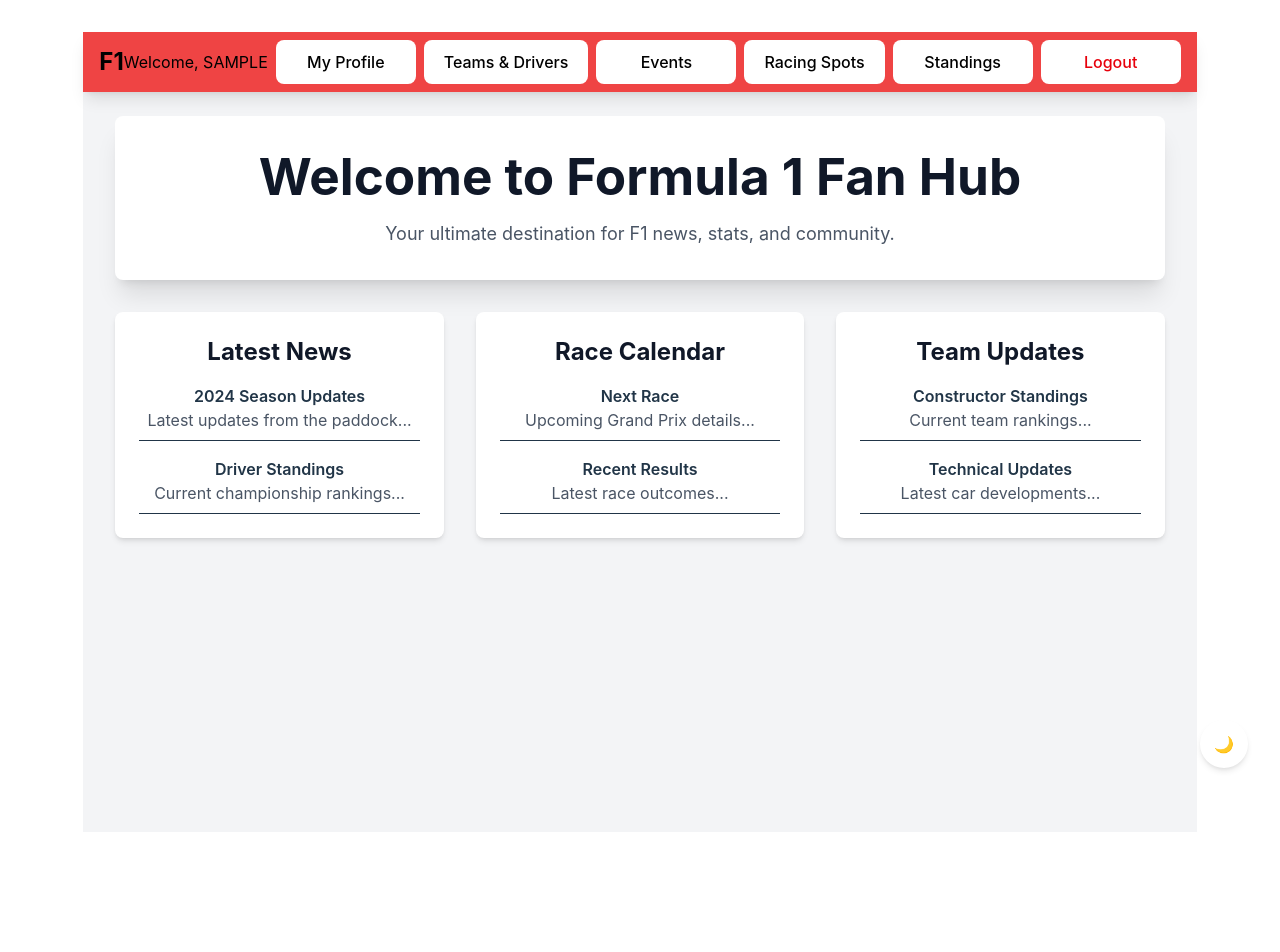
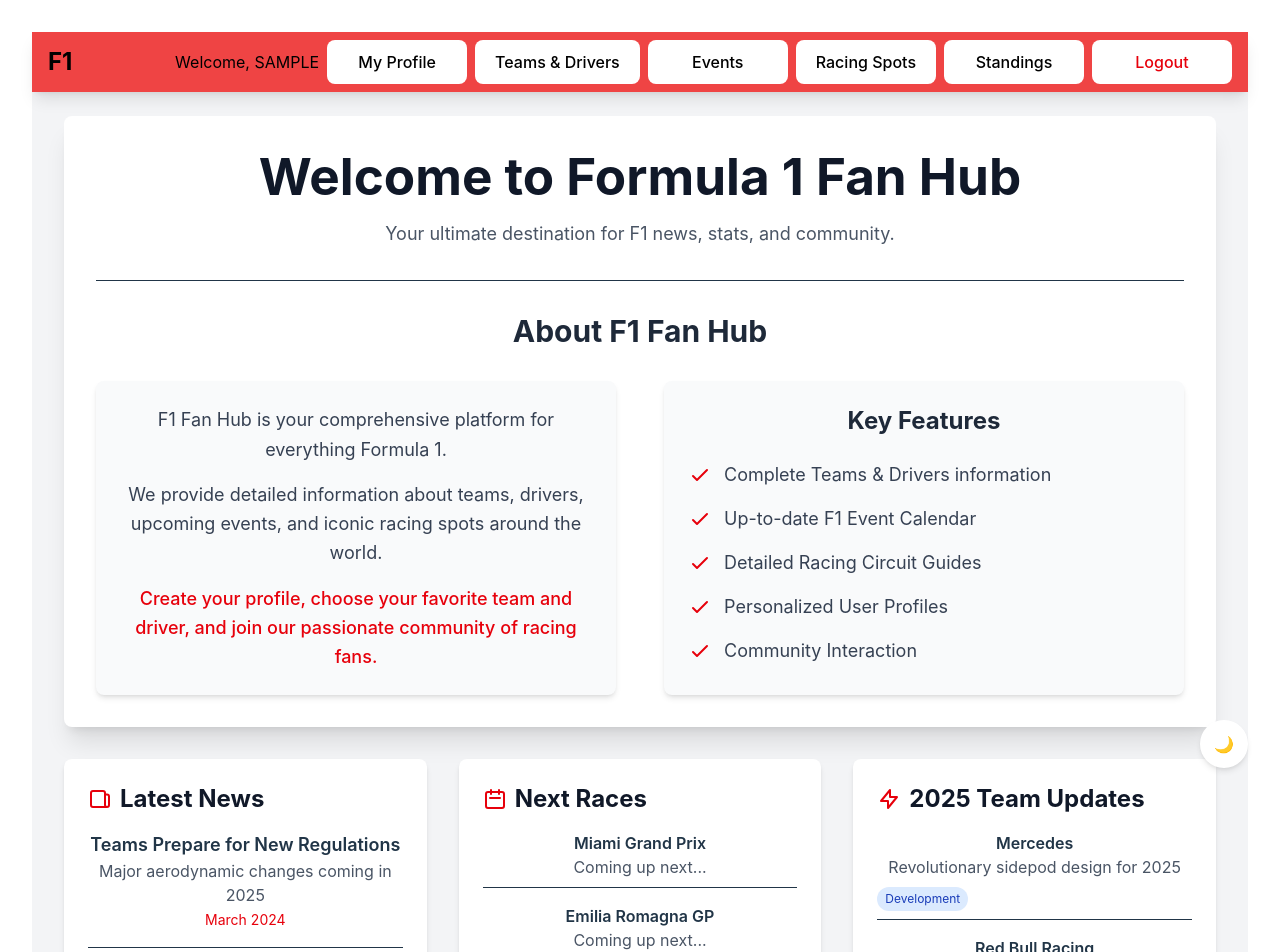
Before and after one commit to Dangutman98/F1Project, a React (Vite) app in the folder client/: page /home in a window 1280 px wide. Shown: the top 952 px of the page. Before the commit the page ends 864 px from the top, so only its background shows below. Built offline with nearby package versions, Linux system fonts and the light colour scheme; no server answers; sample sign-in values are in the browser's storage.

Commit message:
Edited HomePage

```diff
--- a/client/package.json
+++ b/client/package.json
@@ -12,6 +12,7 @@
   "dependencies": {
     "@tailwindcss/vite": "^4.0.8",
     "axios": "^1.7.9",
+    "framer-motion": "^12.6.3",
     "react": "^19.0.0",
     "react-dom": "^19.0.0",
     "react-router-dom": "^7.2.0"
--- a/client/src/components/DriverStandings.tsx
+++ b/client/src/components/DriverStandings.tsx
@@ -45,14 +45,12 @@ const DriverStandings: React.FC = () => {
                 setLoading(true);
                 setError(null);
 
-                console.log('Fetching standings data...');
+
                 const [data2023, data2024] = await Promise.all([
                     fetchWithRetry('http://localhost:5066/api/DriverStandings/2023'),
                     fetchWithRetry('http://localhost:5066/api/DriverStandings/2024')
                 ]);
 
-                console.log('2023 Standings:', data2023);
-                console.log('2024 Standings:', data2024);
 
                 if (Array.isArray(data2023)) {
                     setStandings2023(data2023);
--- a/client/src/components/Events.tsx
+++ b/client/src/components/Events.tsx
@@ -109,7 +109,7 @@ export default function Events() {
     try {
       // Extract the base name without "Grand Prix" for matching
       const baseName = raceName.replace(' Grand Prix', '');
-      console.log('Looking for image for:', baseName); // Debug log
+
       const image = eventImages[baseName];
       if (!image) {
         console.log('No direct match, trying alternative names...'); // Debug log
--- a/client/src/components/HomePage.tsx
+++ b/client/src/components/HomePage.tsx
@@ -1,9 +1,56 @@
 import { useNavigate } from 'react-router-dom';
 import { useUser } from '../context/UserContext';
+import { useState, useEffect } from 'react';
+import { motion } from 'framer-motion';
 
 export default function HomePage() {
   const navigate = useNavigate();
   const { user, logout } = useUser();
+  const [currentNewsIndex, setCurrentNewsIndex] = useState(0);
+  const [isHovered, setIsHovered] = useState(null);
+
+  const latestNews = [
+    {
+      title: "2025 F1 Calendar Revealed",
+      content: "Record-breaking 24-race calendar confirmed for 2025 season",
+      date: "April 2024"
+    },
+    {
+      title: "Teams Prepare for New Regulations",
+      content: "Major aerodynamic changes coming in 2025",
+      date: "March 2024"
+    },
+    {
+      title: "Sustainable Fuel Implementation",
+      content: "F1 moves closer to carbon neutrality goals",
+      date: "March 2024"
+    }
+  ];
+
+  const teamUpdates = [
+    {
+      team: "Mercedes",
+      update: "Revolutionary sidepod design for 2025",
+      status: "Development"
+    },
+    {
+      team: "Red Bull Racing",
+      update: "New power unit partnership announced",
+      status: "Confirmed"
+    },
+    {
+      team: "Ferrari",
+      update: "Advanced hybrid system testing",
+      status: "Testing"
+    }
+  ];
+
+  useEffect(() => {
+    const interval = setInterval(() => {
+      setCurrentNewsIndex((prev) => (prev + 1) % latestNews.length);
+    }, 5000);
+    return () => clearInterval(interval);
+  }, []);
 
   const handleLogout = () => {
     logout();
@@ -11,7 +58,7 @@ export default function HomePage() {
   };
 
   return (
-    <div className="min-h-screen bg-gray-100">
+    <div className="min-h-screen bg-gray-100 dark:bg-gray-900">
       {/* Navigation Bar */}
       <nav className="bg-red-600 shadow-lg w-full">
         <div className="w-full px-2 sm:px-4">
@@ -67,63 +114,168 @@ export default function HomePage() {
       {/* Main Content */}
       <div className="max-w-7xl mx-auto py-6 sm:px-6 lg:px-8">
         {/* Hero Section */}
-        <div className="bg-white rounded-lg shadow-xl overflow-hidden mb-8">
+        <div className="bg-white dark:bg-gray-800 rounded-lg shadow-xl dark:shadow-gray-900 overflow-hidden mb-8">
           <div className="p-8">
-            <h1 className="text-4xl font-bold text-gray-900 mb-4">
+            <h1 className="text-4xl font-bold text-gray-900 dark:text-white mb-4">
               Welcome to Formula 1 Fan Hub
             </h1>
-            <p className="text-gray-600 text-lg">
+            <p className="text-gray-600 dark:text-gray-300 text-lg mb-8">
               Your ultimate destination for F1 news, stats, and community.
             </p>
+            <div className="border-t dark:border-gray-700 pt-8">
+              <h2 className="text-3xl font-bold text-gray-800 dark:text-white mb-8 text-center">About F1 Fan Hub</h2>
+              <div className="grid grid-cols-1 md:grid-cols-2 gap-12">
+                <div className="bg-gray-50 dark:bg-gray-700 p-6 rounded-lg shadow-md hover:shadow-lg transition-shadow duration-300">
+                  <p className="text-gray-700 dark:text-gray-200 leading-relaxed text-center text-lg">
+                    F1 Fan Hub is your comprehensive platform for everything Formula 1.
+                    <span className="block mt-4">
+                      We provide detailed information about teams, drivers, upcoming events, and iconic racing spots around the world.
+                    </span>
+                    <span className="block mt-4 font-medium text-red-600 dark:text-red-400">
+                      Create your profile, choose your favorite team and driver, and join our passionate community of racing fans.
+                    </span>
+                  </p>
+                </div>
+                <div className="bg-gray-50 dark:bg-gray-700 p-6 rounded-lg shadow-md hover:shadow-lg transition-shadow duration-300">
+                  <h3 className="text-2xl font-bold text-gray-800 dark:text-white mb-6 text-center">Key Features</h3>
+                  <ul className="space-y-4">
+                    <li className="flex items-center space-x-3 text-gray-700 dark:text-gray-200">
+                      <svg className="h-6 w-6 text-red-600 dark:text-red-500" fill="none" stroke="currentColor" viewBox="0 0 24 24">
+                        <path strokeLinecap="round" strokeLinejoin="round" strokeWidth="2" d="M5 13l4 4L19 7" />
+                      </svg>
+                      <span className="text-lg">Complete Teams & Drivers information</span>
+                    </li>
+                    <li className="flex items-center space-x-3 text-gray-700 dark:text-gray-200">
+                      <svg className="h-6 w-6 text-red-600 dark:text-red-500" fill="none" stroke="currentColor" viewBox="0 0 24 24">
+                        <path strokeLinecap="round" strokeLinejoin="round" strokeWidth="2" d="M5 13l4 4L19 7" />
+                      </svg>
+                      <span className="text-lg">Up-to-date F1 Event Calendar</span>
+                    </li>
+                    <li className="flex items-center space-x-3 text-gray-700 dark:text-gray-200">
+                      <svg className="h-6 w-6 text-red-600 dark:text-red-500" fill="none" stroke="currentColor" viewBox="0 0 24 24">
+                        <path strokeLinecap="round" strokeLinejoin="round" strokeWidth="2" d="M5 13l4 4L19 7" />
+                      </svg>
+                      <span className="text-lg">Detailed Racing Circuit Guides</span>
+                    </li>
+                    <li className="flex items-center space-x-3 text-gray-700 dark:text-gray-200">
+                      <svg className="h-6 w-6 text-red-600 dark:text-red-500" fill="none" stroke="currentColor" viewBox="0 0 24 24">
+                        <path strokeLinecap="round" strokeLinejoin="round" strokeWidth="2" d="M5 13l4 4L19 7" />
+                      </svg>
+                      <span className="text-lg">Personalized User Profiles</span>
+                    </li>
+                    <li className="flex items-center space-x-3 text-gray-700 dark:text-gray-200">
+                      <svg className="h-6 w-6 text-red-600 dark:text-red-500" fill="none" stroke="currentColor" viewBox="0 0 24 24">
+                        <path strokeLinecap="round" strokeLinejoin="round" strokeWidth="2" d="M5 13l4 4L19 7" />
+                      </svg>
+                      <span className="text-lg">Community Interaction</span>
+                    </li>
+                  </ul>
+                </div>
+              </div>
+            </div>
           </div>
         </div>
 
         {/* Featured Sections */}
         <div className="grid grid-cols-1 md:grid-cols-2 lg:grid-cols-3 gap-8">
-          {/* Latest News */}
-          <div className="bg-white rounded-lg shadow-md p-6">
-            <h2 className="text-2xl font-bold text-gray-900 mb-4">Latest News</h2>
+          {/* Latest News - with sliding animation */}
+          <motion.div
+            className="bg-white dark:bg-gray-800 rounded-lg shadow-md p-6 overflow-hidden dark:shadow-gray-900"
+            initial={{ opacity: 0, y: 20 }}
+            animate={{ opacity: 1, y: 0 }}
+            transition={{ duration: 0.5 }}
+          >
+            <h2 className="text-2xl font-bold text-gray-900 dark:text-white mb-4 flex items-center">
+              <svg className="w-6 h-6 text-red-600 dark:text-red-500 mr-2" fill="none" stroke="currentColor" viewBox="0 0 24 24">
+                <path strokeLinecap="round" strokeLinejoin="round" strokeWidth="2" d="M19 20H5a2 2 0 01-2-2V6a2 2 0 012-2h10a2 2 0 012 2v1m2 13a2 2 0 01-2-2V7m2 13a2 2 0 002-2V9.5a2 2 0 00-2-2h-2" />
+              </svg>
+              Latest News
+            </h2>
             <div className="space-y-4">
-              <div className="border-b pb-2">
-                <h3 className="font-semibold">2024 Season Updates</h3>
-                <p className="text-gray-600">Latest updates from the paddock...</p>
-              </div>
-              <div className="border-b pb-2">
-                <h3 className="font-semibold">Driver Standings</h3>
-                <p className="text-gray-600">Current championship rankings...</p>
-              </div>
+              <motion.div
+                key={currentNewsIndex}
+                initial={{ opacity: 0, x: 50 }}
+                animate={{ opacity: 1, x: 0 }}
+                exit={{ opacity: 0, x: -50 }}
+                className="border-b dark:border-gray-700 pb-4"
+              >
+                <h3 className="font-semibold text-lg dark:text-white">{latestNews[currentNewsIndex].title}</h3>
+                <p className="text-gray-600 dark:text-gray-300">{latestNews[currentNewsIndex].content}</p>
+                <span className="text-sm text-red-600 dark:text-red-400">{latestNews[currentNewsIndex].date}</span>
+              </motion.div>
             </div>
-          </div>
+          </motion.div>
 
-          {/* Race Calendar */}
-          <div className="bg-white rounded-lg shadow-md p-6">
-            <h2 className="text-2xl font-bold text-gray-900 mb-4">Race Calendar</h2>
+          {/* Race Calendar - with hover effects */}
+          <motion.div
+            className="bg-white dark:bg-gray-800 rounded-lg shadow-md p-6 dark:shadow-gray-900"
+            initial={{ opacity: 0, y: 20 }}
+            animate={{ opacity: 1, y: 0 }}
+            transition={{ duration: 0.5, delay: 0.2 }}
+          >
+            <h2 className="text-2xl font-bold text-gray-900 dark:text-white mb-4 flex items-center">
+              <svg className="w-6 h-6 text-red-600 dark:text-red-500 mr-2" fill="none" stroke="currentColor" viewBox="0 0 24 24">
+                <path strokeLinecap="round" strokeLinejoin="round" strokeWidth="2" d="M8 7V3m8 4V3m-9 8h10M5 21h14a2 2 0 002-2V7a2 2 0 00-2-2H5a2 2 0 00-2 2v12a2 2 0 002 2z" />
+              </svg>
+              Next Races
+            </h2>
             <div className="space-y-4">
-              <div className="border-b pb-2">
-                <h3 className="font-semibold">Next Race</h3>
-                <p className="text-gray-600">Upcoming Grand Prix details...</p>
-              </div>
-              <div className="border-b pb-2">
-                <h3 className="font-semibold">Recent Results</h3>
-                <p className="text-gray-600">Latest race outcomes...</p>
-              </div>
+              {["Miami Grand Prix", "Emilia Romagna GP", "Monaco Grand Prix"].map((race, index) => (
+                <motion.div
+                  key={race}
+                  className="border-b dark:border-gray-700 pb-2 cursor-pointer"
+                  whileHover={{ scale: 1.02, x: 10 }}
+                  onHoverStart={() => setIsHovered(index)}
+                  onHoverEnd={() => setIsHovered(null)}
+                >
+                  <h3 className="font-semibold dark:text-white">{race}</h3>
+                  <p className={`text-gray-600 dark:text-gray-300 transition-colors duration-200 ${isHovered === index ? 'text-red-600 dark:text-red-400' : ''}`}>
+                    Coming up next...
+                  </p>
+                </motion.div>
+              ))}
             </div>
-          </div>
+          </motion.div>
 
-          {/* Team Updates */}
-          <div className="bg-white rounded-lg shadow-md p-6">
-            <h2 className="text-2xl font-bold text-gray-900 mb-4">Team Updates</h2>
+          {/* Team Updates - with progress indicators */}
+          <motion.div
+            className="bg-white dark:!bg-gray-800 rounded-lg shadow-md p-6 dark:shadow-gray-900"
+            initial={{ opacity: 0, y: 20 }}
+            animate={{ opacity: 1, y: 0 }}
+            transition={{ duration: 0.5, delay: 0.4 }}
+          >
+            <h2 className="text-2xl font-bold text-gray-900 dark:!text-white mb-4 flex items-center">
+              <svg className="w-6 h-6 text-red-600 dark:!text-red-500 mr-2" fill="none" stroke="currentColor" viewBox="0 0 24 24">
+                <path strokeLinecap="round" strokeLinejoin="round" strokeWidth="2" d="M13 10V3L4 14h7v7l9-11h-7z" />
+              </svg>
+              2025 Team Updates
+            </h2>
             <div className="space-y-4">
-              <div className="border-b pb-2">
-                <h3 className="font-semibold">Constructor Standings</h3>
-                <p className="text-gray-600">Current team rankings...</p>
-              </div>
-              <div className="border-b pb-2">
-                <h3 className="font-semibold">Technical Updates</h3>
-                <p className="text-gray-600">Latest car developments...</p>
-              </div>
+              {teamUpdates.map((update, index) => (
+                <motion.div
+                  key={update.team}
+                  className="border-b dark:!border-gray-700 pb-2"
+                  initial={{ opacity: 0, x: -20 }}
+                  animate={{ opacity: 1, x: 0 }}
+                  transition={{ delay: index * 0.2 }}
+                >
+                  <h3 className="font-semibold dark:!text-white">{update.team}</h3>
+                  <p className="text-gray-600 dark:!text-gray-300">{update.update}</p>
+                  <div className="flex items-center mt-2">
+                    <span className={`px-2 py-1 text-xs rounded-full ${
+                      update.status === 'Confirmed'
+                        ? 'bg-green-100 text-green-800 status-badge-confirmed'
+                        : update.status === 'Testing'
+                        ? 'bg-yellow-100 text-yellow-800 status-badge-testing'
+                        : 'bg-blue-100 text-blue-800 status-badge-development'
+                    }`}>
+                      {update.status}
+                    </span>
+                  </div>
+                </motion.div>
+              ))}
             </div>
-          </div>
+          </motion.div>
         </div>
       </div>
     </div>
--- a/client/src/components/Profile.tsx
+++ b/client/src/components/Profile.tsx
@@ -101,7 +101,6 @@ export default function Profile() {
       }
 
       try {
-        console.log('Fetching data for user ID:', user.id); // Add this for debugging
 
         // Always fetch photo from our endpoint
         const photoResponse = await fetch(`http://localhost:5066/api/user/${user.id}/profile-photo`);
--- a/client/src/components/RacingSpots.tsx
+++ b/client/src/components/RacingSpots.tsx
@@ -21,13 +21,12 @@ export default function RacingSpots() {
       }
 
       try {
-        console.log('Fetching favorite spots for user:', user.id);
         const response = await fetch(`http://localhost:5066/api/event/favorite/all/${user.id}`);
-        console.log('Response status:', response.status);
+
 
         if (response.ok) {
           const spots = await response.json();
-          console.log('Received favorite spots:', spots);
+
           setFavoriteSpots(spots);
         } else {
           console.error('Failed to fetch favorite spots:', response.statusText);
--- a/client/src/context/UserContext.tsx
+++ b/client/src/context/UserContext.tsx
@@ -1,4 +1,4 @@
-import { createContext, useContext, useState, ReactNode, useEffect } from 'react';
+import { createContext, useContext, useState, useEffect } from 'react';
 
 interface UserProfile {
   favoriteDriver?: string;
@@ -40,7 +40,6 @@ export const UserProvider: React.FC<{ children: React.ReactNode }> = ({ children
   }, [user]);
 
   const login = (userData: any) => {
-    console.log('Raw login data received:', userData);
 
     // Handle registration response which might be nested in a 'user' property
     const userDataToProcess = userData.user || userData;
@@ -49,7 +48,6 @@ export const UserProvider: React.FC<{ children: React.ReactNode }> = ({ children
     const userId = userDataToProcess.id || userDataToProcess.userId;
     const username = userDataToProcess.username;
 
-    console.log('Processing user data:', { userId, username, userData: userDataToProcess });
 
     // Check if we have the required fields
     if (!userId || !username) {
@@ -71,7 +69,6 @@ export const UserProvider: React.FC<{ children: React.ReactNode }> = ({ children
         }
     };
 
-    console.log('Final processed user data:', user);
     setUser(user);
     localStorage.setItem('user', JSON.stringify(user));
   };
--- a/client/src/index.css
+++ b/client/src/index.css
@@ -686,3 +686,19 @@ body.dark-mode .racing-spots-section span[class*="rounded-full"] {
 .racing-spots-section .absolute.top-0.right-0.m-2 button {
   order: -1; /* Move heart to the left */
 }
+
+/* Dark mode overrides for status badges */
+.dark-mode .status-badge-development {
+  background-color: #1a2c4d !important;
+  color: #bfdbfe !important;
+}
+
+.dark-mode .status-badge-confirmed {
+  background-color: #0f3d2c !important;
+  color: #bbf7d0 !important;
+}
+
+.dark-mode .status-badge-testing {
+  background-color: #3f2c0f !important;
+  color: #fef08a !important;
+}
```
Also changed, not shown: client/src/components/TeamsAndDrivers.tsx (+5 -6 lines), 4 other files (tests, documents, lock files or other folders).
